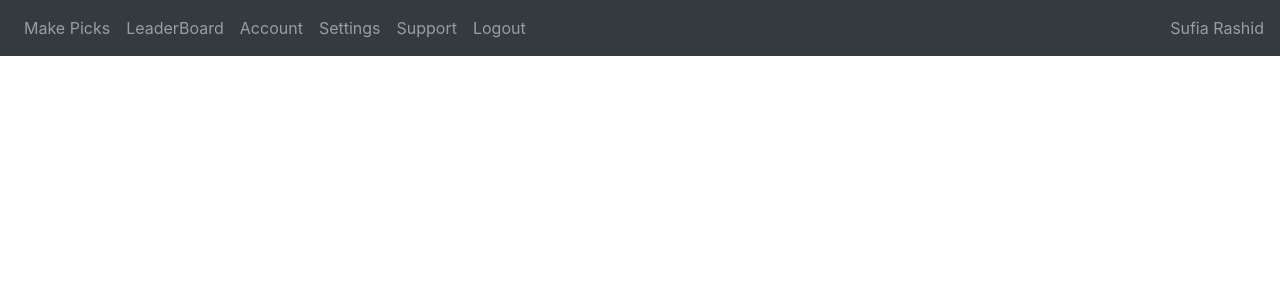
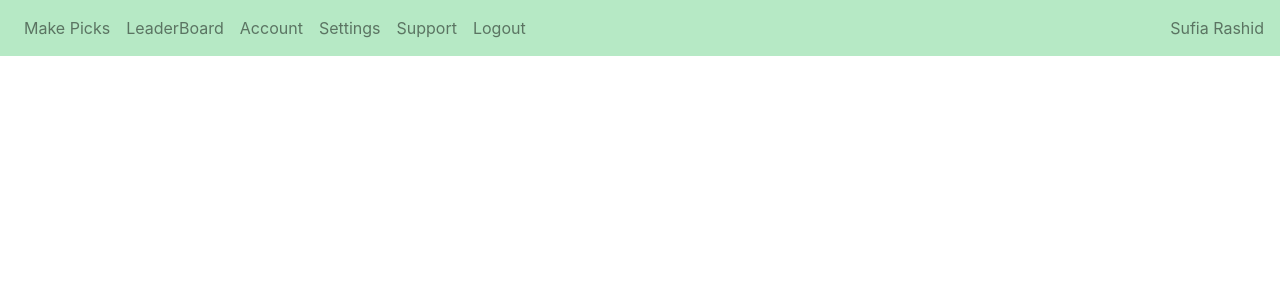
Before and after one commit to SufiaRashid/Flame-Picks, a Flask app: page / in a window 1280 px wide. Shown: the top 300 px of the page. Run offline with Flask 3, Linux system fonts and the light colour scheme; a user stored in the database is signed in; data comes from the database, SQL or seed files in the repository; both versions use the stored data as it was before the commit; some libraries are stand-ins or nearby versions.

Commit message:
Basic template for flame picks

```diff
--- a/website/templates/base.html
+++ b/website/templates/base.html
@@ -24,7 +24,10 @@
     <!-- creating navbar expanding sticky top-->
   </head>
   <body>
-    <nav class="navbar navbar-expand-lg navbar-dark bg-dark sticky-top">
+    <nav
+      class="navbar navbar-expand-lg navbar-light sticky-top"
+      style="background-color: #b6e9c5"
+    >
       <!-- sticky bar on top-->
       <!-- button for collapsing navbar -->
       <button
```
Also changed, not shown: README.md, instance/database.db (deleted).
